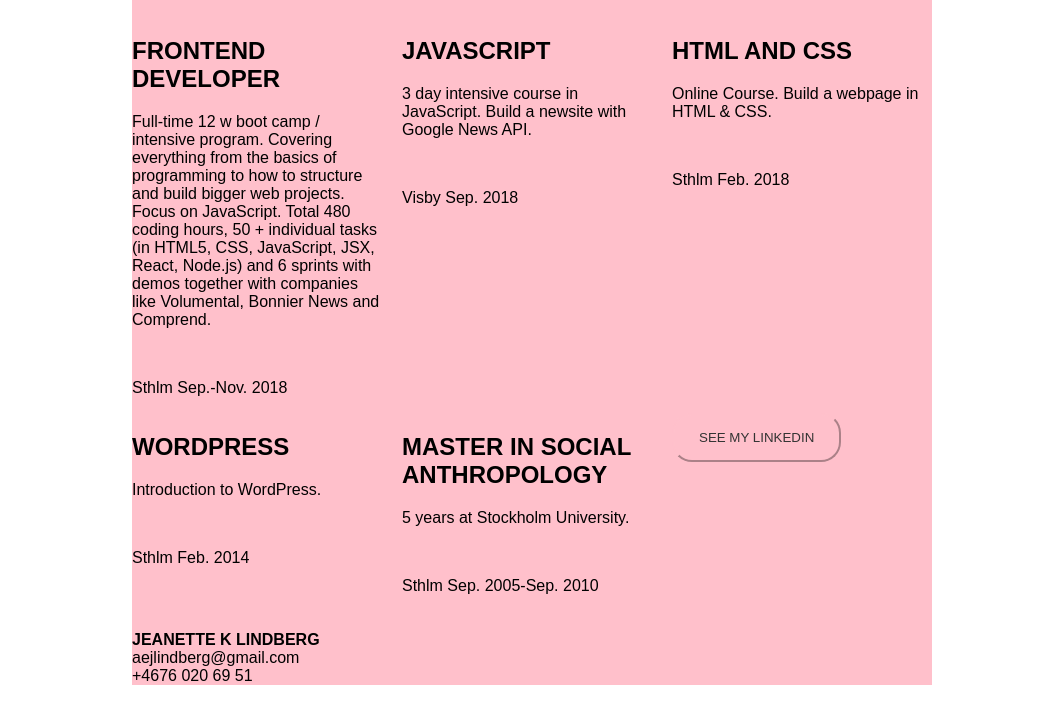
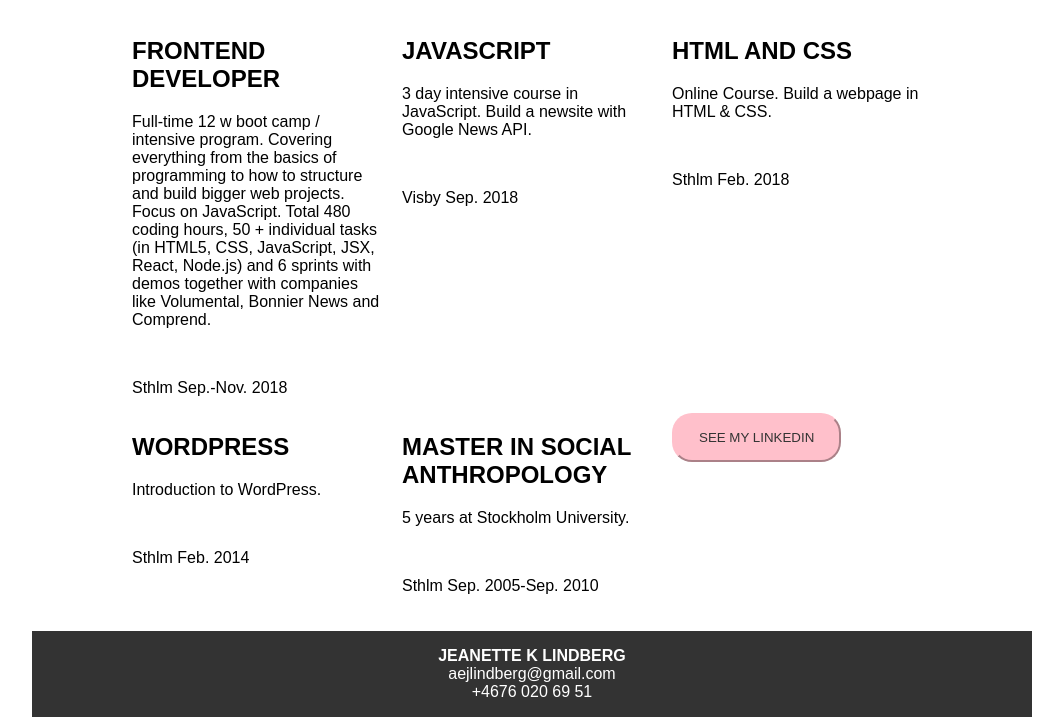
Before and after one commit to aejlindberg/portfolio, a React app in the folder react-starter-1.4.1/: page / in a window 1280 px wide. Shown: the part 1882-2607 px from the top of the page, without its empty margins (108-1171 px from the left). Before the commit the page ends 2583 px from the top, so only its background shows below. Built offline with nearby package versions, Linux system fonts and the light colour scheme.

Commit message:
Added footer

```diff
--- a/react-starter-1.4.1/src/components/app.js
+++ b/react-starter-1.4.1/src/components/app.js
@@ -7,8 +7,8 @@ class App extends React.Component {
 
   render() {
     return (
+      <div className="landingPage">
         <div className="wrapper">
-
           <div className="aboutMeSection">
             <div className="aboutMeImage">
               <img src="me.png" alt="Jeanette K Lindberg" />
@@ -16,7 +16,9 @@ class App extends React.Component {
             <div className="aboutMeText">
               <h2>Jeanette Kalafatidis Lindberg</h2>
               <h1>FRONTEND DEVELOPER</h1>
-            <p>Hello this is me! I am awsome and super duper mega smart and likes strawberries.</p>
+              <p>Hello this is me! I am awsome and super duper
+              mega smart and likes strawberries.
+              </p>
               <div className="aboutMeButton">
                 <button>SEE MY GITHUB</button>
               </div>
@@ -36,7 +38,7 @@ class App extends React.Component {
                 key={experience.key}
                 title={experience.title}
                 image={experience.image}
-              description={experience.description}/>
+                description={experience.description} />
             }
             )}
           </div>
@@ -125,6 +127,7 @@ class App extends React.Component {
               <button>SEE MY LINKEDIN</button>
             </div>
           </div>
+        </div>
         <div className="footer">
           <p><strong>JEANETTE K LINDBERG</strong>
             <br />aejlindberg@gmail.com<br />
--- a/react-starter-1.4.1/src/index.css
+++ b/react-starter-1.4.1/src/index.css
@@ -19,19 +19,15 @@ button {
   border-radius: 20px;
   width: auto;
   padding: 15px 25px;
-
 }
 
 h1 {
-
 }
 
 h2 {
-
 }
 
 .wrapper {
-  background-color: pink;
   width: 800px;
   margin-left: auto;
   margin-right: auto;
@@ -63,3 +59,14 @@ h2 {
 .skills, .studies {
   width: 250px;
 }
+
+.footer {
+  background-color: #333;
+  color: #fff;
+  margin-left: auto;
+  margin-right: auto;
+  text-align: center;
+  width: 1000px;
+  display: flex;
+  justify-content: center;
+}
```
Lines whose indentation alone changed are shown as unchanged.
